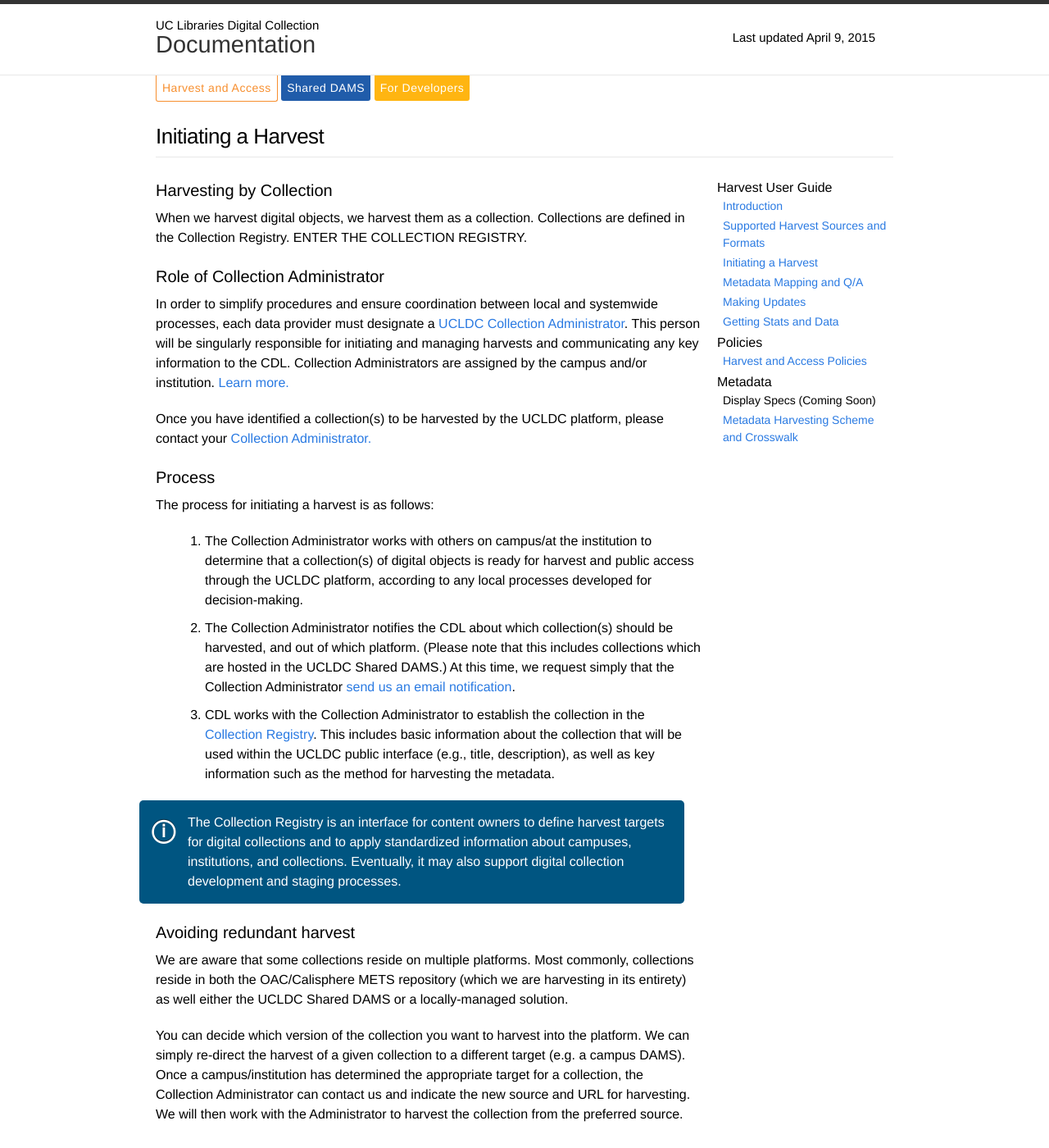
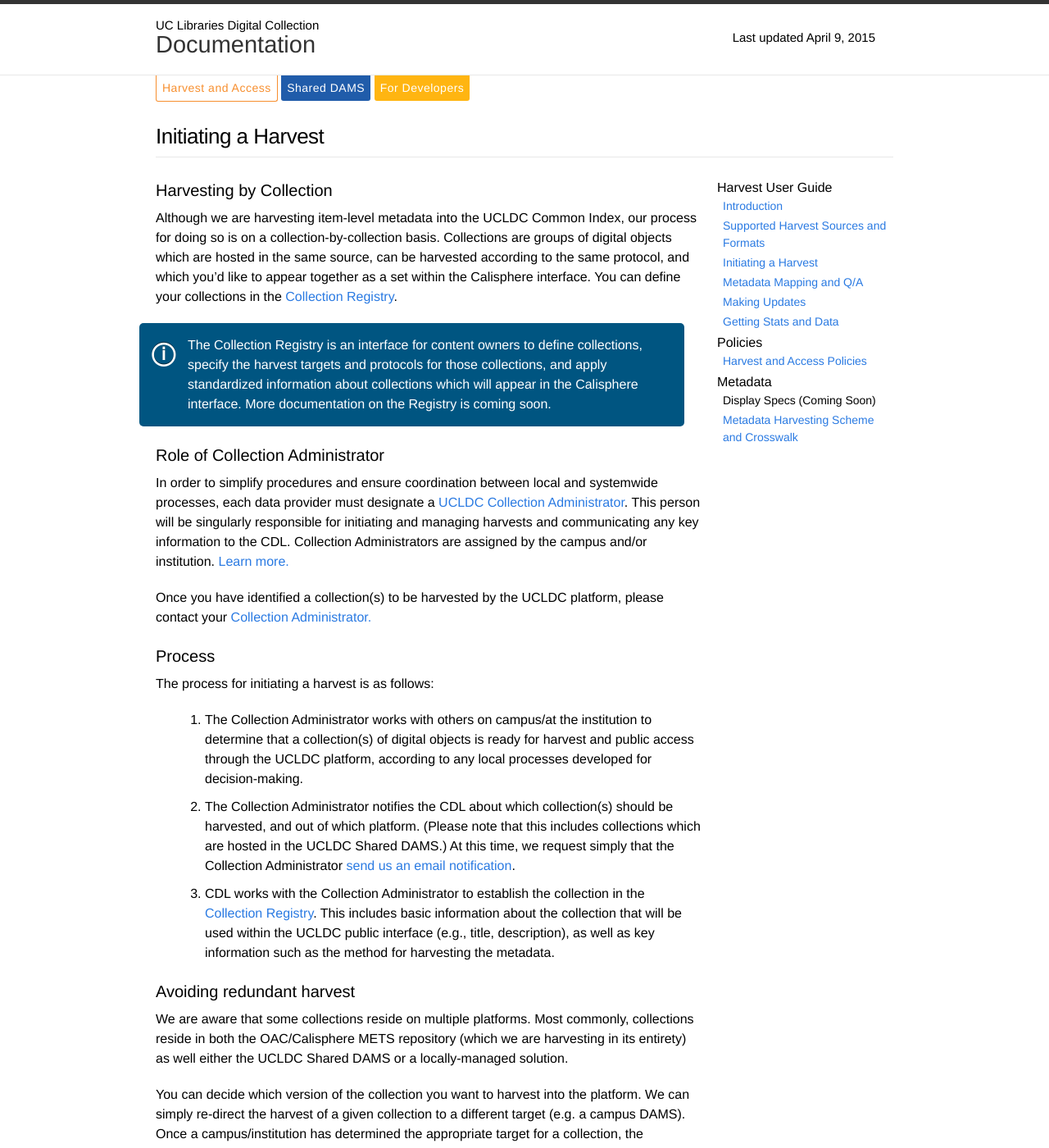
Before and after one commit to ucldc/ucldc-docs, a Jekyll site: the page built from docs/registry/start.md, in a window 1280 px wide and 1400 px high. Shown: the whole window at 82% size. Built offline with Jekyll 4.4.1, drawn with Linux system fonts in a browser that asks for light colours; nearby versions of some CDN libraries.

Commit message:
Update start.md
Updated the "Harvest by Collection" section and changes to Registry call-out

```diff
--- a/docs/registry/start.md
+++ b/docs/registry/start.md
@@ -7,8 +7,9 @@ breadcrumbs: Calisphere Admin Guide
 ---
 
 ##Harvesting by Collection
+Although we are harvesting item-level metadata into the UCLDC Common Index, our process for doing so is on a collection-by-collection basis. Collections are groups of digital objects which are hosted in the same source, can be harvested according to the same protocol, and which you'd like to appear together as a set within the Calisphere interface. You can define your collections in the [Collection Registry](http://registry.cdlib.org).
 
-When we harvest digital objects, we harvest them as a collection.  Collections are defined in the Collection Registry.  ENTER THE COLLECTION REGISTRY.
+<div class="note"><p>The Collection Registry is an interface for content owners to define collections, specify the harvest targets and protocols for those collections, and apply standardized information about collections which will appear in the Calisphere interface. More documentation on the Registry is coming soon.</p></div>
 
 ##Role of Collection Administrator
 In order to simplify procedures and ensure coordination between local and systemwide processes, each data provider must designate a [UCLDC Collection Administrator]({{ site.url }}{{ site.baseurl }}/docs/collection-admins/). This person will be singularly responsible for initiating and managing harvests and communicating any key information to the CDL. Collection Administrators are assigned by the campus and/or institution. [Learn more.]({{ site.url }}{{ site.baseurl }}/docs/collection-admins/)
@@ -24,8 +25,6 @@ The process for initiating a harvest is as follows:
 
 3. CDL works with the Collection Administrator to establish the collection in the [Collection Registry](http://registry.cdlib.org). This includes basic information about the collection that will be used within the UCLDC public interface (e.g., title, description), as well as key information such as the method for harvesting the metadata.
 
-<div class="note"><p>The Collection Registry is an interface for content owners to define harvest targets for digital collections and to apply standardized information about campuses, institutions, and collections. Eventually, it may also support digital collection development and staging processes.</p></div>
-
 ##Avoiding redundant harvest
 We are aware that some collections reside on multiple platforms. Most commonly, collections reside in both the OAC/Calisphere METS repository (which we are harvesting in its entirety) as well either the UCLDC Shared DAMS or a locally-managed solution.
 
```
